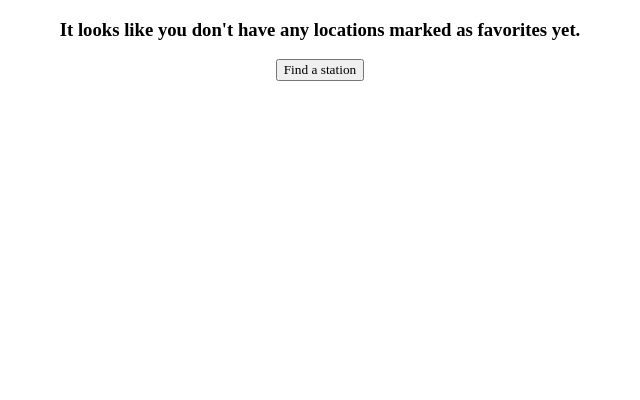
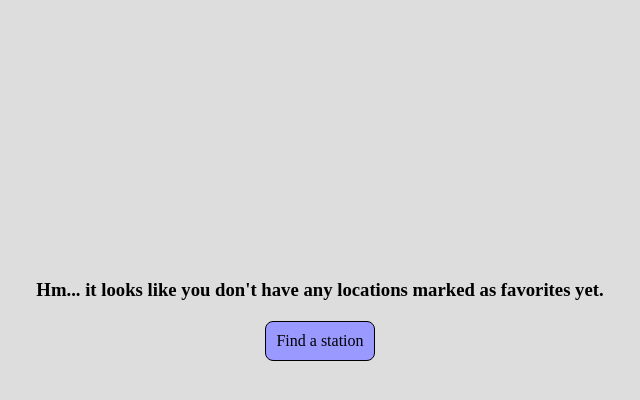
Before and after one commit to a-binkley/Tacker, a React (Create React App) app: page / in a window 1280 px wide. Shown: the top 400 px of the page, without its empty margins (320-960 px from the left). Built offline with nearby package versions, Linux system fonts and the light colour scheme; no server answers; a web font is replaced by a local one.

Commit message:
prettyify landing view

```diff
--- a/src/components/LocatorPopup.tsx
+++ b/src/components/LocatorPopup.tsx
@@ -32,21 +32,24 @@ export function LocatorPopup(props: {
 			top: '40px',
 			left: '40px'
 		},
-		closeBtnStyle: CSSProperties = {
+		continueBtnStyle: CSSProperties = {
 			position: 'absolute',
-			height: '32px',
-			width: '32px',
-			top: '43px',
-			right: '50px',
-			fontSize: '2rem',
+			borderRadius: '10px',
+			bottom: '50px',
+			left: 'calc(50% - 7em)',
+			height: 'max-content',
+			width: '14em',
+			fontSize: '1.4em',
 			zIndex: 500,
 			cursor: 'pointer',
 			display: favoritesIDs.length === 0 ? 'none' : ''
 		};
 
 	return (
-		<div className='locator-popup-wrapper'>
-			<i className='bi bi-x-square' style={closeBtnStyle} onClick={() => props.setSearchMode('display')}></i>
+		<div style={{ height: '100vh', width: '100vw' }}>
+			<button style={continueBtnStyle} onClick={() => props.setSearchMode('display')}>
+				{'Continue to forecasts >'}
+			</button>
 			<MapContainer
 				center={[45.4, -84.4]} // Approximately center to all five lakes
 				zoom={7}
--- /dev/null
+++ b/src/pages/Home.css
@@ -0,0 +1,36 @@
+.home-wrapper {
+	position: absolute;
+	height: 100vh;
+	width: 100vw;
+	background: #ddd;
+	display: flex;
+	justify-content: center;
+	align-items: center;
+}
+
+.locator-prompt {
+	position: relative;
+	border-radius: 20px;
+	padding: 10px;
+	bottom: 10vh;
+	height: max-content;
+	width: max-content;
+}
+
+.locator-notice {
+	margin: 0 0 20px 0;
+}
+
+.locator-search-btn {
+	background: #99f;
+	border: 1px solid black;
+	border-radius: 8px;
+	padding: 10px;
+	font-size: 12pt;
+}
+
+.locator-search-btn:hover {
+	background: #77f;
+	cursor: pointer;
+	transition: all 0.5s;
+}
--- a/src/pages/Home.tsx
+++ b/src/pages/Home.tsx
@@ -5,6 +5,8 @@ import { setMetadata, setData, setFavorites, MetadataSerializableType, DataSeria
 import store from '../app/store';
 import { LocationInfoCard, LocatorPopup } from '../components';
 import { retrieveCurrentStations, retrieveLocationData } from '../functions';
+
+import './Home.css';
 
 export type RootState = ReturnType<typeof store.getState>;
 export type StationMetadata = { city: string; state: string; coords: { lat: number; lng: number } };
@@ -52,11 +54,14 @@ export function Home() {
 			{searchMode === 'prompt' ? (
 				// Ask the user to add at least one location as a favorite
 				<div className='locator-prompt'>
-					<h3>{"It looks like you don't have any locations marked as favorites yet."}</h3>
-					<button onClick={() => setSearchMode('search')}>Find a station</button>
+					<h3 className='locator-notice'>
+						{"Hm... it looks like you don't have any locations marked as favorites yet."}
+					</h3>
+					<button className='locator-search-btn' onClick={() => setSearchMode('search')}>
+						Find a station
+					</button>
 				</div>
-			) : // TODO: make pretty
-			searchMode === 'search' ? (
+			) : searchMode === 'search' ? (
 				// Display the Leaflet map to allow user to add station(s) to favorites
 				<LocatorPopup {...{ handleFavoriteChange, setSearchMode }} />
 			) : data[favoritesIDs[viewingIndex]] ? (
```
